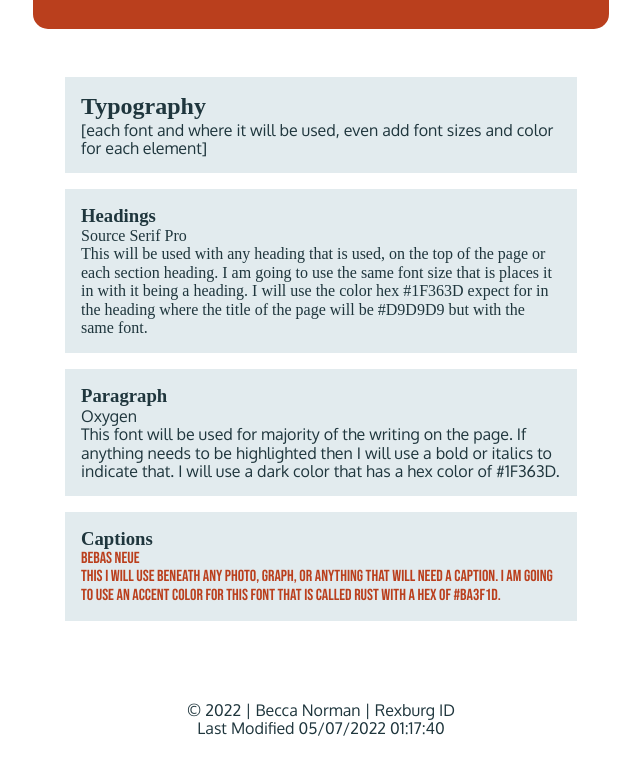
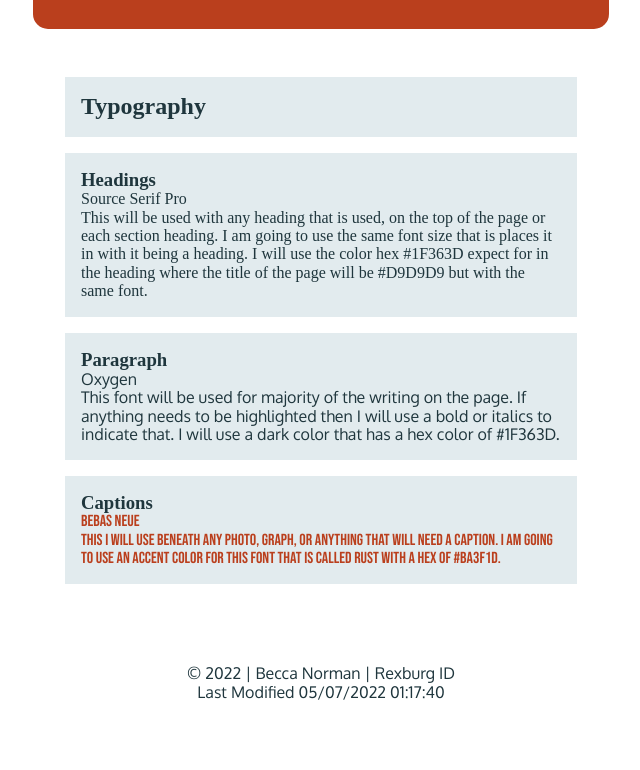
Before and after one commit to Beccalynne/wdd230, a plain HTML site: page lesson3/typography.html in a window 1280 px wide. Shown: the part 167-937 px from the top of the page, without its empty margins (319-959 px from the left). After the commit the page ends 900 px from the top, so only its background shows below. Drawn offline with Linux system fonts and the light colour scheme; files that its build step writes are made by us from their sources; a web font is replaced by a local one.

Commit message:
Little Edit

```diff
--- a/lesson3/typography.html
+++ b/lesson3/typography.html
@@ -29,7 +29,6 @@
     <main>
         <section>
             <h2>Typography</h2>
-            <p>[each font and where it will be used, even add font sizes and color for each element]</p>
         </section>
         <section>
             <h3>Headings</h3>
```
